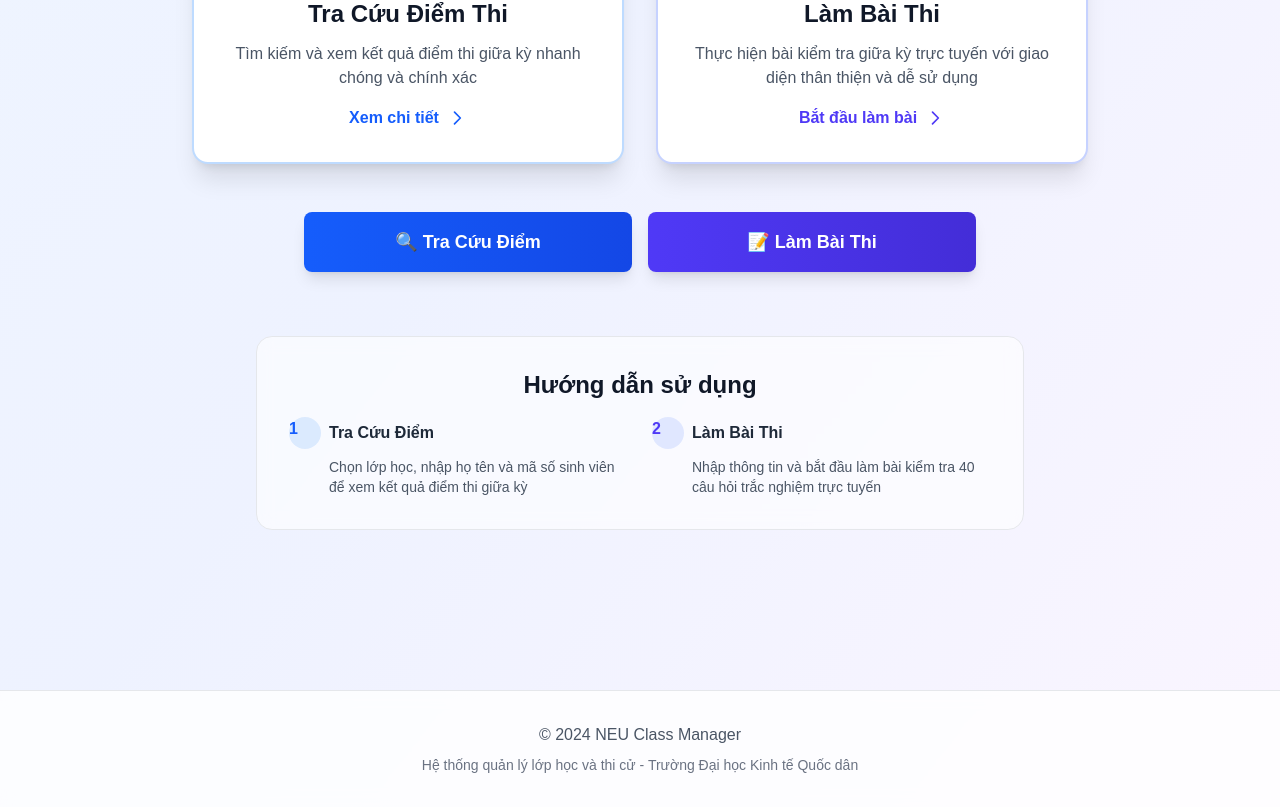
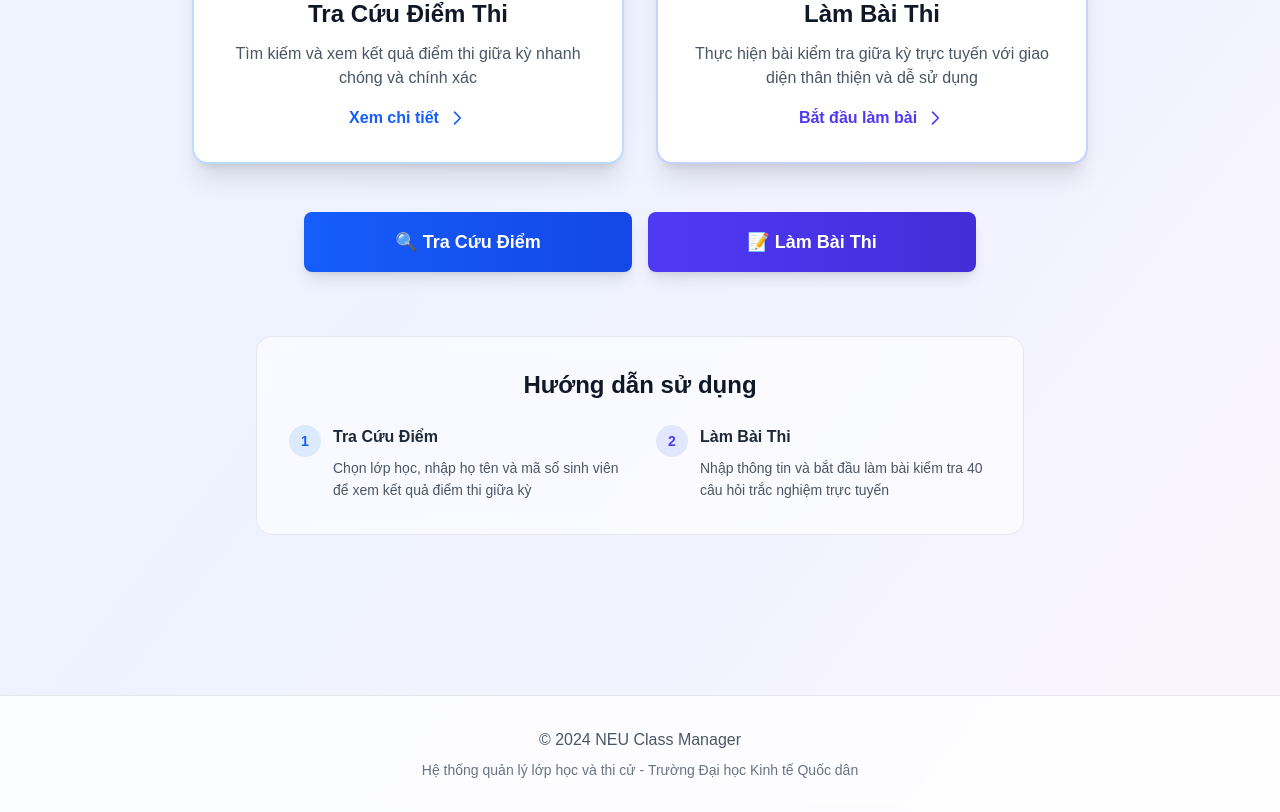
Before and after one commit to nghianguyen7171/NEU_Class_Manager, a Next.js app: page / in a window 1280 px wide. Shown: the part 811-1623 px from the top of the page. Built offline with nearby package versions, Linux system fonts and the light colour scheme.

Commit message:
Fix alignment in usage guide section
- Improve layout of numbered circles and text content
- Better alignment using flexbox with flex-shrink-0 for numbers
- Consistent spacing and text alignment between both sections
- Improved readability with better gap spacing

```diff
--- a/src/app/page.tsx
+++ b/src/app/page.tsx
@@ -136,27 +136,35 @@ export default function Home() {
 
           {/* Info Section */}
           <div className="mt-16 bg-white/60 backdrop-blur-sm rounded-2xl p-8 max-w-3xl mx-auto border border-gray-200">
-            <h2 className="text-2xl font-bold text-gray-900 mb-4 text-center">
+            <h2 className="text-2xl font-bold text-gray-900 mb-6 text-center">
               Hướng dẫn sử dụng
             </h2>
-            <div className="grid md:grid-cols-2 gap-6 text-left">
-              <div>
-                <h3 className="font-semibold text-gray-800 mb-2 flex items-center">
-                  <span className="inline-block w-8 h-8 bg-blue-100 text-blue-600 rounded-full flex items-center justify-center mr-2 font-bold">1</span>
+            <div className="grid md:grid-cols-2 gap-8 text-left">
+              <div className="flex gap-3">
+                <div className="flex-shrink-0">
+                  <span className="inline-flex w-8 h-8 bg-blue-100 text-blue-600 rounded-full items-center justify-center font-bold text-sm">1</span>
+                </div>
+                <div className="flex-1">
+                  <h3 className="font-semibold text-gray-800 mb-2">
                     Tra Cứu Điểm
                   </h3>
-                <p className="text-gray-600 text-sm ml-10">
+                  <p className="text-gray-600 text-sm leading-relaxed">
                     Chọn lớp học, nhập họ tên và mã số sinh viên để xem kết quả điểm thi giữa kỳ
                   </p>
                 </div>
-              <div>
-                <h3 className="font-semibold text-gray-800 mb-2 flex items-center">
-                  <span className="inline-block w-8 h-8 bg-indigo-100 text-indigo-600 rounded-full flex items-center justify-center mr-2 font-bold">2</span>
+              </div>
+              <div className="flex gap-3">
+                <div className="flex-shrink-0">
+                  <span className="inline-flex w-8 h-8 bg-indigo-100 text-indigo-600 rounded-full items-center justify-center font-bold text-sm">2</span>
+                </div>
+                <div className="flex-1">
+                  <h3 className="font-semibold text-gray-800 mb-2">
                     Làm Bài Thi
                   </h3>
-                <p className="text-gray-600 text-sm ml-10">
+                  <p className="text-gray-600 text-sm leading-relaxed">
                     Nhập thông tin và bắt đầu làm bài kiểm tra 40 câu hỏi trắc nghiệm trực tuyến
                   </p>
+                </div>
               </div>
             </div>
           </div>
```
Lines whose indentation alone changed are shown as unchanged.
